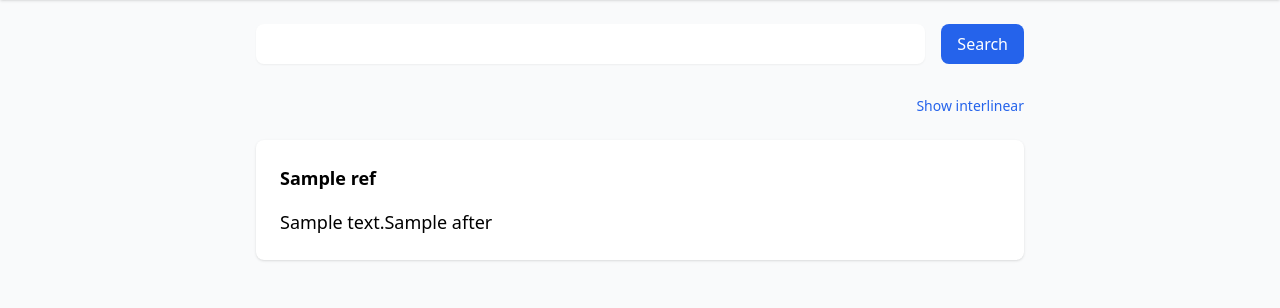
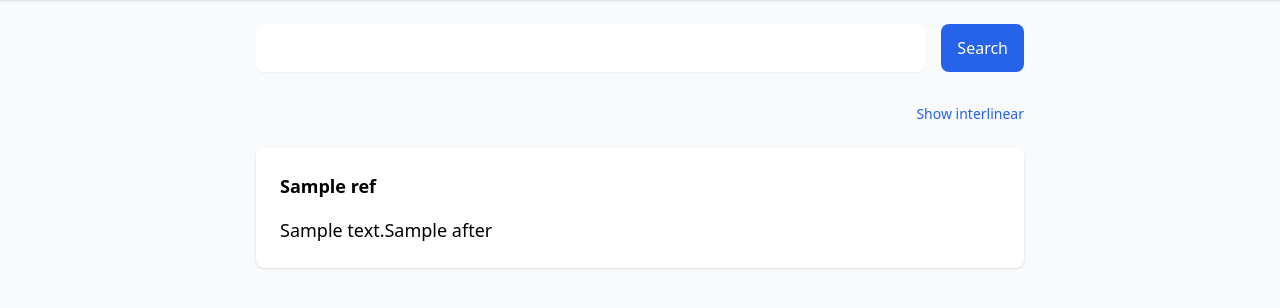
Before and after one commit to themikejr/greek_nt, a Django app: template greek_nt/templates/greek_nt/search_results.html in a window 1280 px wide. Shown: the part 64-372 px from the top of the page. Run offline with Django 5.2, Linux system fonts and the light colour scheme; the template is opened without the code that fills it: most values are stand-ins (such as "Sample title", 1, 10 or a date in 2020); parts of the project's set-up code (start-up, migrations or seed data) failed here and were passed over; some libraries are stand-ins or nearby versions.

Commit message:
search results: input padding

```diff
--- a/greek_nt/templates/greek_nt/search_results.html
+++ b/greek_nt/templates/greek_nt/search_results.html
@@ -10,7 +10,7 @@
                 type="search"
                 name="q"
                 value="{{ request.GET.q }}"
-                class="flex-1 rounded-lg border-gray-300 shadow-sm focus:border-blue-500 focus:ring-blue-500"
+                class="flex-1 rounded-lg border-gray-300 shadow-sm focus:border-blue-500 focus:ring-blue-500 p-3"
             >
             <button
                 type="submit"
```
